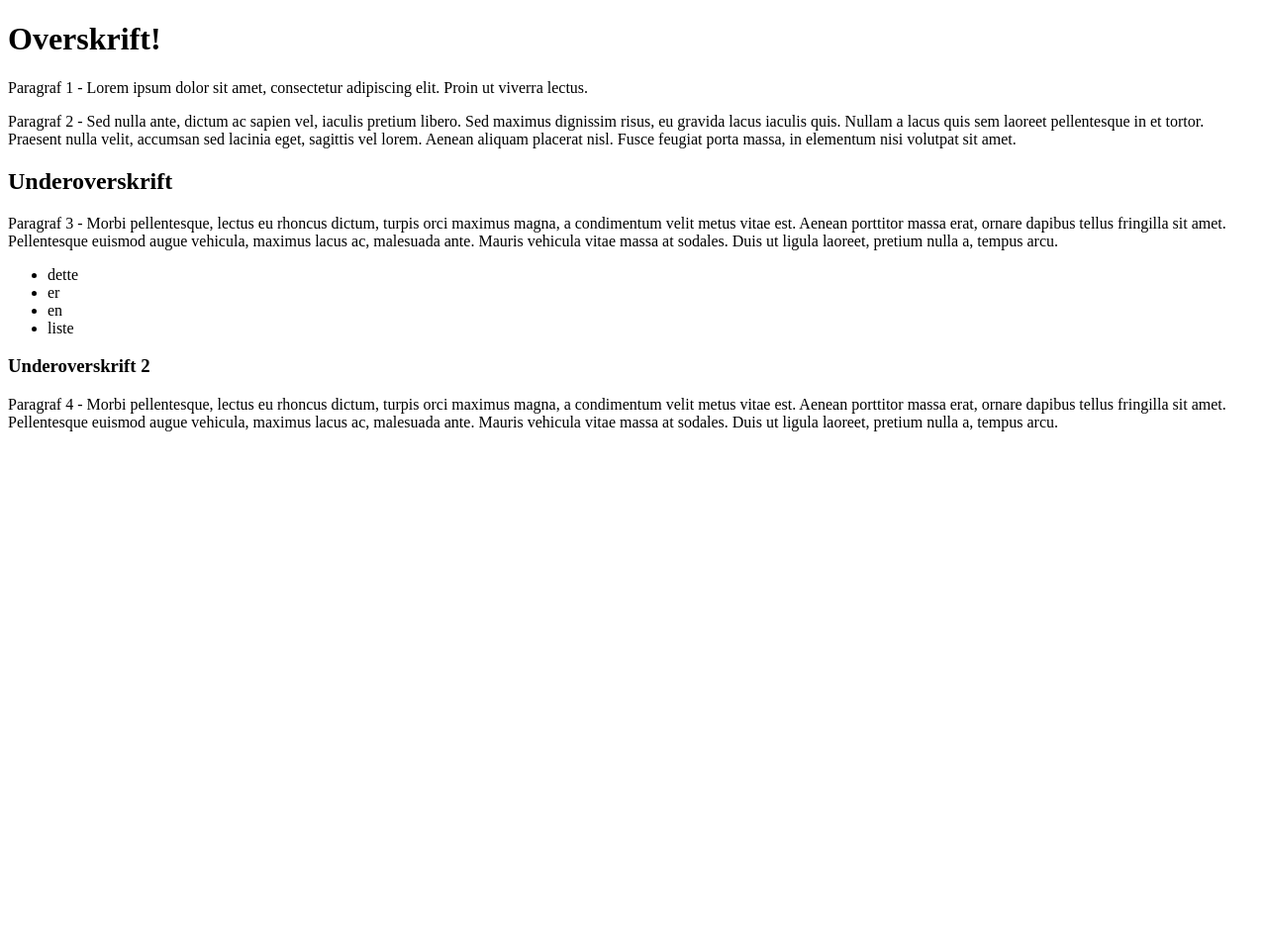
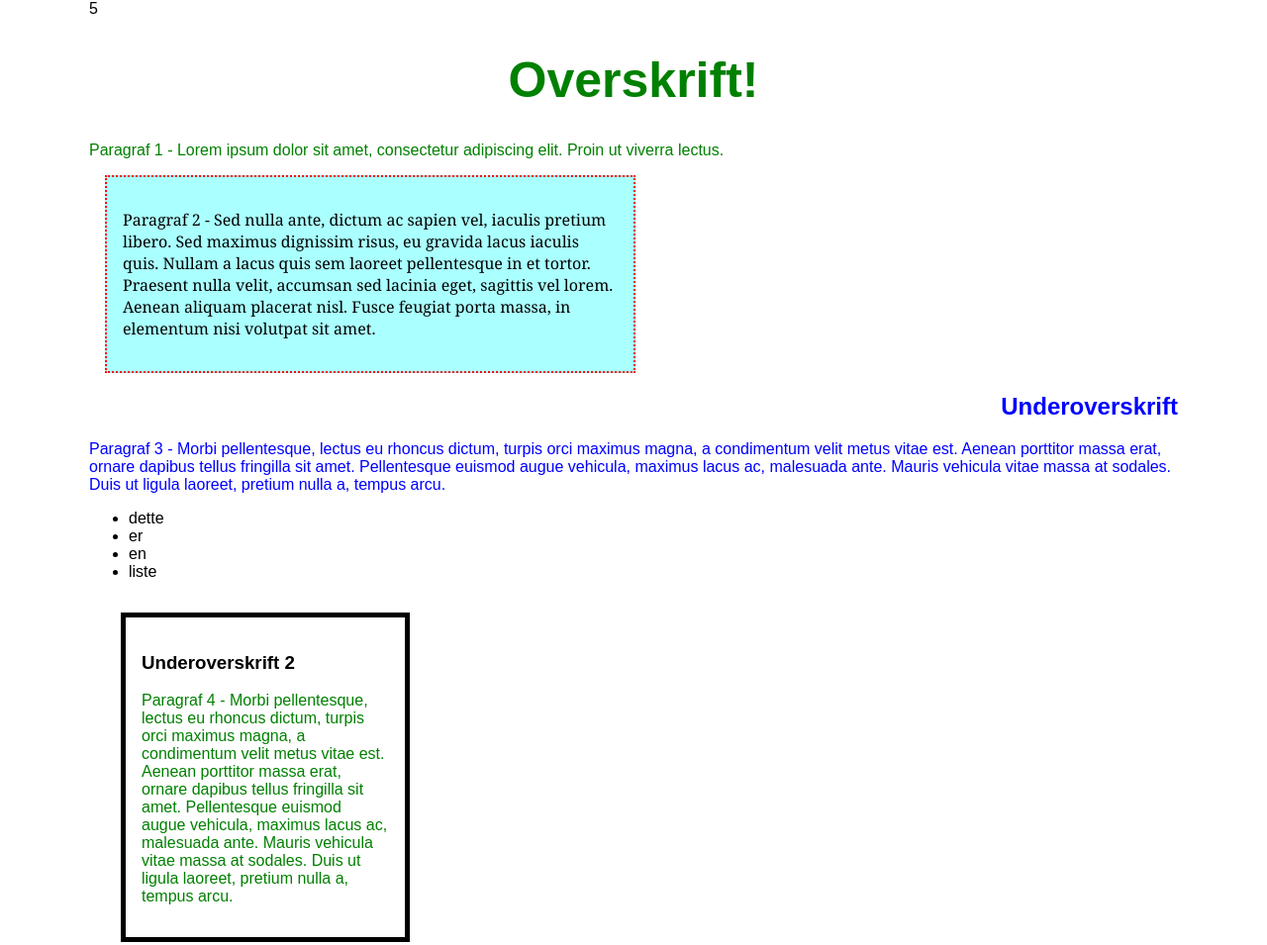
Before and after one commit to evjengit/lekegrind, a plain HTML site: page css/niva1/index.html in a window 1280 px wide. Shown: the whole page at 99% size. Before the commit the page ends 800 px from the top, so only its background shows below. Drawn offline with Linux system fonts and the light colour scheme.

Commit message:
css øving
øving

```diff
--- a/css/niva1/index.html
+++ b/css/niva1/index.html
@@ -5,16 +5,16 @@
     <meta name="viewport" content="width=device-width, initial-scale=1.0" />
     <!-- Start her: Fyll inn manglende informasjon for å koble sammen style.css og index.html,
     deretter fortsetter du i stilarket -->
-    <link rel="" href="" />
+    <link rel="stylesheet" type="text/css" href="style.css" />5
     <title>CSS nivå 1</title>
   </head>
   <body>
-    <h1>Overskrift!</h1>
+    <h1 id="hovedoverskrift">Overskrift!</h1>
     <p>
       Paragraf 1 - Lorem ipsum dolor sit amet, consectetur adipiscing elit.
       Proin ut viverra lectus.
     </p>
-    <div>
+    <div class="para2">
       <p class="p2style">
         Paragraf 2 - Sed nulla ante, dictum ac sapien vel, iaculis pretium libero.
         Sed maximus dignissim risus, eu gravida lacus iaculis quis. Nullam a lacus
@@ -24,8 +24,8 @@
       </p>
     </div>
     <!-- Her har <h2> og <p>-taggene fått klasse-attributten "align-right" -->
-    <h2 class="align-right">Underoverskrift</h2>
-    <p class="align-right">
+    <h2 class="align-right colorblue">Underoverskrift</h2>
+    <p class="align-righ colorblue">
       Paragraf 3 - Morbi pellentesque, lectus eu rhoncus dictum, turpis orci
       maximus magna, a condimentum velit metus vitae est. Aenean porttitor massa
       erat, ornare dapibus tellus fringilla sit amet. Pellentesque euismod augue
@@ -39,7 +39,7 @@
       <li>liste</li>
     </ul>
 
-    <div class="">
+    <div class="boxmodel">
       <h3>Underoverskrift 2</h3>
       <p>
       Paragraf 4 - Morbi pellentesque, lectus eu rhoncus dictum, turpis orci
--- a/css/niva1/style.css
+++ b/css/niva1/style.css
@@ -16,7 +16,7 @@ body {
 OPPGAVE 1:
 Velg riktig selector nedenfor for å gjøre alle paragrafene grønne.
 */
-{
+p{
   color: green;
 }
 
@@ -25,8 +25,8 @@ OPPGAVE 2:
 Det er mulig å velge alle av en viss type selector, innenfor en annen type selector.
 Legg til li selectoren på riktig plass, og prøv å endre til en valgfri tekststørrelse.
 */
-ul {
-  font-size: ;
+ul li{
+  font-size: 1rem;
 }
 
 /*
@@ -41,7 +41,7 @@ Finn ut hvilken property og value du trenger for å legge teksten mot høyre.
 Følg linken for tips: https://www.w3schools.com/cssref/pr_text_text-align.ASP
 */
 .align-right {
-
+  text-align: right;
 }
 
 /*
@@ -51,6 +51,7 @@ Legg til klassen nedenfor på samme tagg som klassen "align-right" i index.html.
 Gjør tekstfargen blå.
 */
 .colorblue {
+  color: blue;
 
 }
 
@@ -60,7 +61,10 @@ En ID selector blir brukt for å stilsette en unik tagg.
 Lag en ID selector nedenfor, og endre fontstørrelsen til 50px, tekstfargen til grønn og sentrer teksten.
 Husk å legge til id="" på H1-taggen i index.html.
 */
-# {
+#hovedoverskrift {
+  color: green;
+  font-size: 50px;
+  text-align: center;
 
 }
 
@@ -78,6 +82,10 @@ Lag en solid 5px border, og gjør boksen 250px bred.
 Legg til valgri padding og margin. Teksten i boksen skal være sentrert.
 */
 .boxmodel {
+  border: 5px solid;
+  width: 250px;
+  padding: 1rem;
+  margin: 2rem;
 }
 
 /*
@@ -89,7 +97,13 @@ Boksen skal være sentrert på nettsiden, men innholdet skal ligge til venstre.
 Bruk margin for å lage et mellomrom til paragraf 1.
 Legg til padding for å skape avstand mellom teksten og border.
 */
-{
+.para2{
+  background-color: rgb(170, 255, 255);
+  border: 2px dotted red;
+  margin: 1rem;
+  padding: 1rem;
+  text-align: left;
+  width:500px;
 
 }
 
@@ -104,5 +118,8 @@ Endre tekstfargen til svart, og en valgfri tekststørrelse.
 Endre font til en serif font (for eksempel Times New Roman eller Georgia).
 */
 .p2style {
+  color: black;
+  font-size: 1rem;
+  font-family: Georgia, serif;
 
 }
```
Also changed, not shown: css/niva2/style.css (+6 -3 lines).
